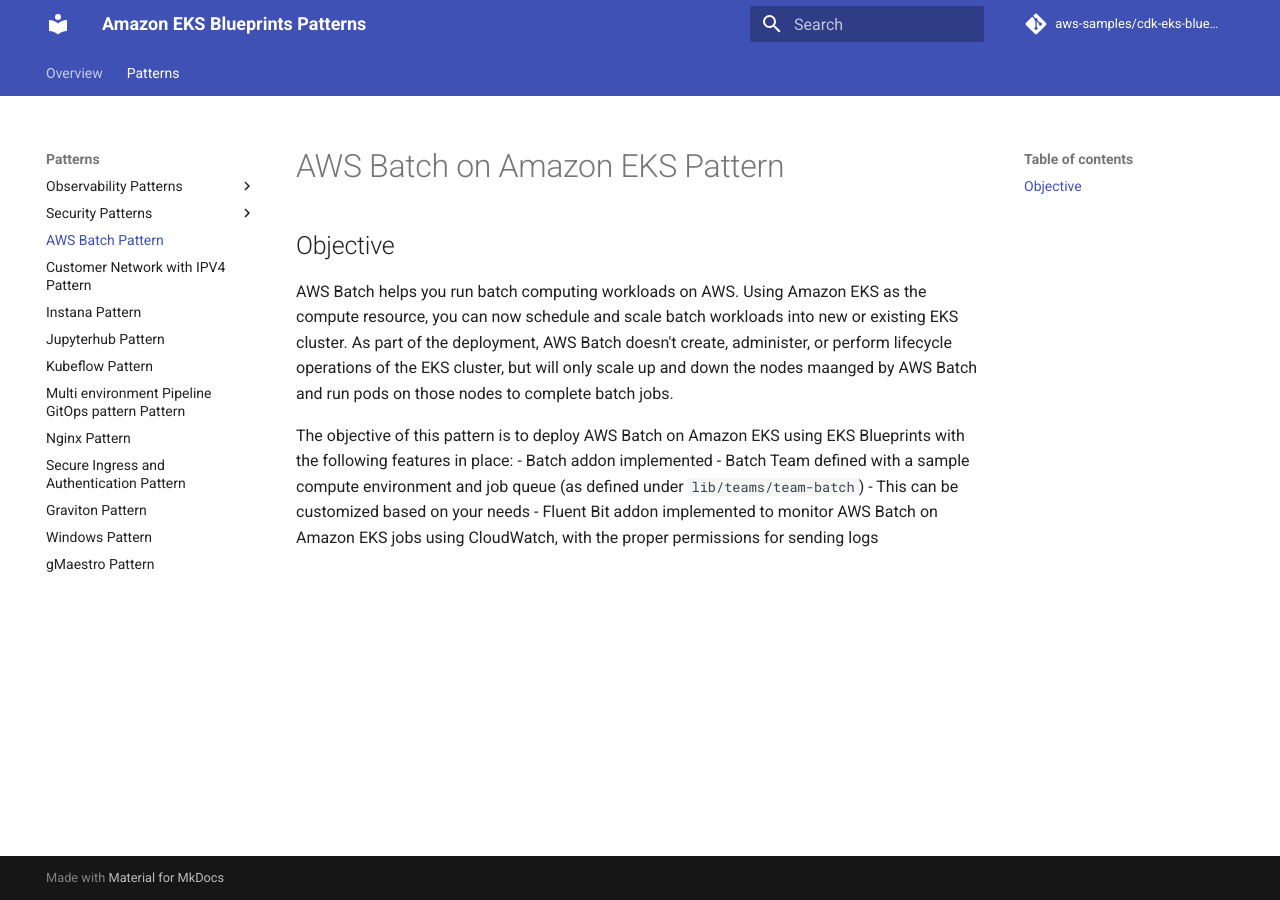
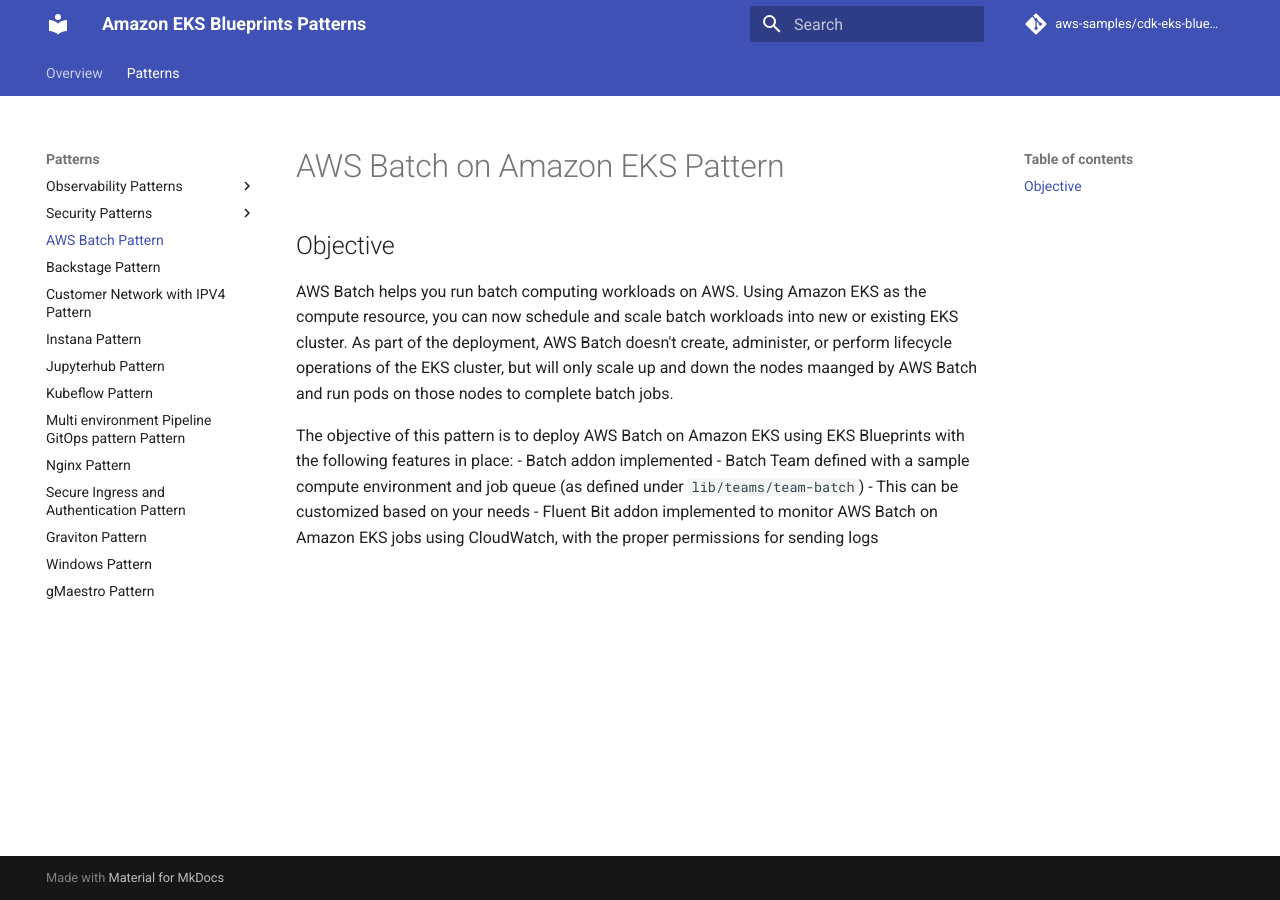
Before and after one commit to aws-samples/cdk-eks-blueprints-patterns, an MkDocs documentation site: the page built from docs/patterns/batch.md, in a window 1280 px wide. Built offline with MkDocs 1.6.1 and Material for MkDocs 9.7.7, drawn with Linux system fonts in a browser that asks for light colours; comment, search, counter and statistics services are not loaded.

Commit message:
Update mkdocs.yml - missing Backstage Pattern (#142)

```diff
--- a/mkdocs.yml
+++ b/mkdocs.yml
@@ -20,6 +20,7 @@
       - Image Scanning: 'patterns/security/image-scanning.md'
       - SecurityHub: 'patterns/security/securityhub.md'
     - AWS Batch Pattern: 'patterns/batch.md'
+    - Backstage Pattern: 'patterns/backstage.md'
     - Customer Network with IPV4 Pattern: 'patterns/custom-networking-with-ipv4.md'
     - Instana Pattern: 'patterns/instana.md'
     - Jupyterhub Pattern: 'patterns/jupyterhub.md'
```
